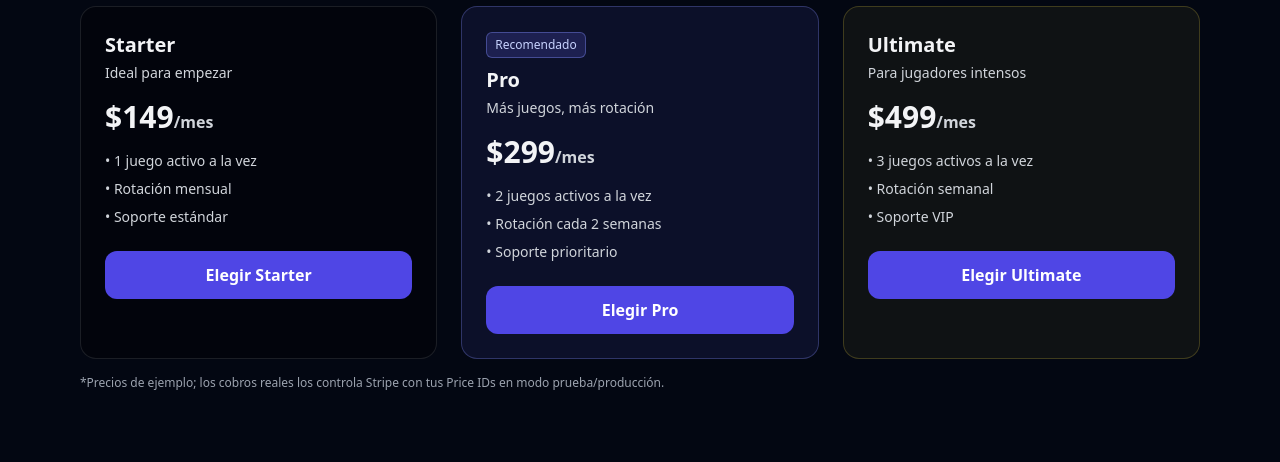
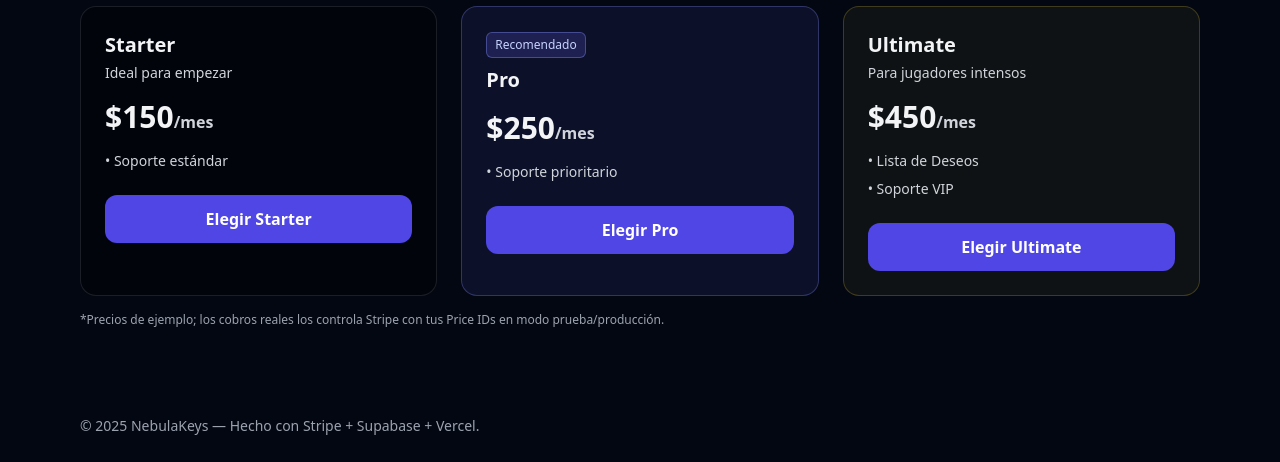
Before and after one commit to juanpablobello8-byte/NebulaKeys, a website: page nebulakeys/index.html in a window 1280 px wide. Shown: the part 752-1214 px from the top of the page. Drawn offline with nearby package versions, Linux system fonts and the light colour scheme.

Commit message:
Update index.html

```diff
--- a/nebulakeys/index.html
+++ b/nebulakeys/index.html
@@ -81,11 +81,9 @@
         <h3 class="text-xl font-bold">Starter</h3>
         <p class="text-gray-300 text-sm mt-1">Ideal para empezar</p>
         <div class="mt-4">
-          <div class="text-3xl font-extrabold">$149<span class="text-base font-semibold text-gray-300">/mes</span></div>
+          <div class="text-3xl font-extrabold">$150<span class="text-base font-semibold text-gray-300">/mes</span></div>
         </div>
         <ul class="mt-4 space-y-2 text-sm text-gray-300">
-          <li>• 1 juego activo a la vez</li>
-          <li>• Rotación mensual</li>
           <li>• Soporte estándar</li>
         </ul>
         <button
@@ -99,13 +97,10 @@
       <div class="rounded-2xl border border-indigo-400/30 bg-indigo-500/10 p-6">
         <div class="inline-block px-2 py-1 text-xs rounded-md bg-indigo-500/20 border border-indigo-400/40 text-indigo-200">Recomendado</div>
         <h3 class="text-xl font-bold mt-2">Pro</h3>
-        <p class="text-gray-300 text-sm mt-1">Más juegos, más rotación</p>
         <div class="mt-4">
-          <div class="text-3xl font-extrabold">$299<span class="text-base font-semibold text-gray-300">/mes</span></div>
+          <div class="text-3xl font-extrabold">$250<span class="text-base font-semibold text-gray-300">/mes</span></div>
         </div>
         <ul class="mt-4 space-y-2 text-sm text-gray-300">
-          <li>• 2 juegos activos a la vez</li>
-          <li>• Rotación cada 2 semanas</li>
           <li>• Soporte prioritario</li>
         </ul>
         <button
@@ -120,11 +115,10 @@
         <h3 class="text-xl font-bold">Ultimate</h3>
         <p class="text-gray-300 text-sm mt-1">Para jugadores intensos</p>
         <div class="mt-4">
-          <div class="text-3xl font-extrabold">$499<span class="text-base font-semibold text-gray-300">/mes</span></div>
+          <div class="text-3xl font-extrabold">$450<span class="text-base font-semibold text-gray-300">/mes</span></div>
         </div>
         <ul class="mt-4 space-y-2 text-sm text-gray-300">
-          <li>• 3 juegos activos a la vez</li>
-          <li>• Rotación semanal</li>
+          <li>• Lista de Deseos</li>
           <li>• Soporte VIP</li>
         </ul>
         <button
```
